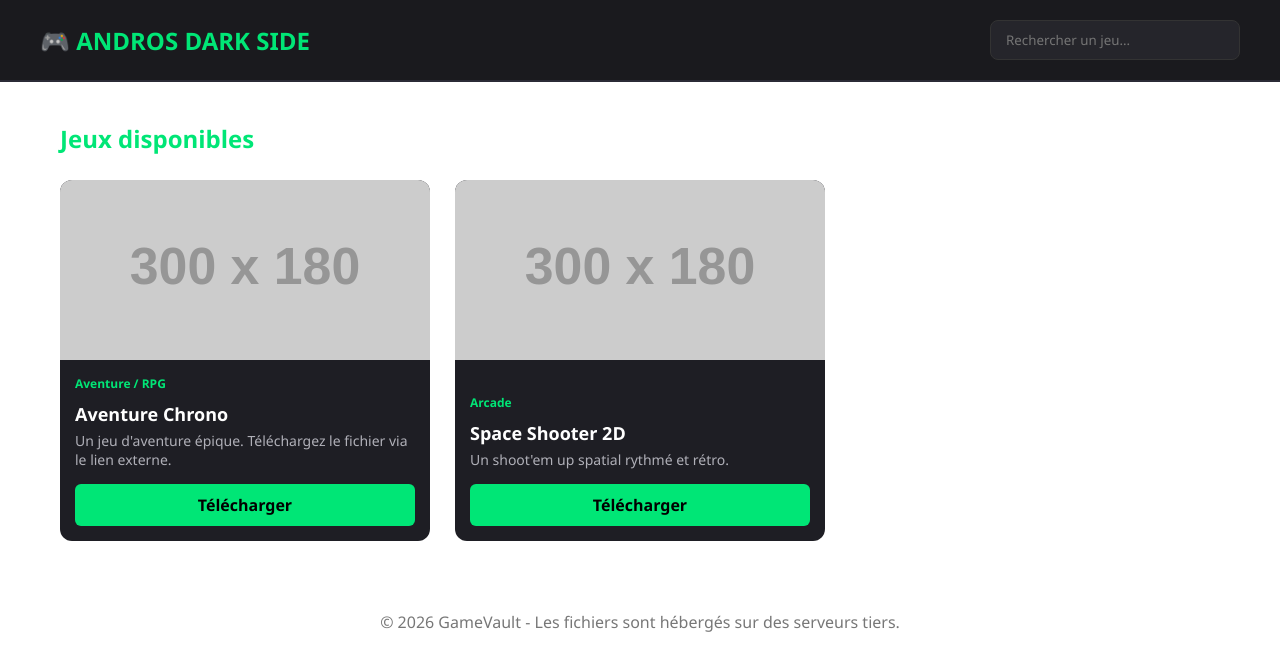
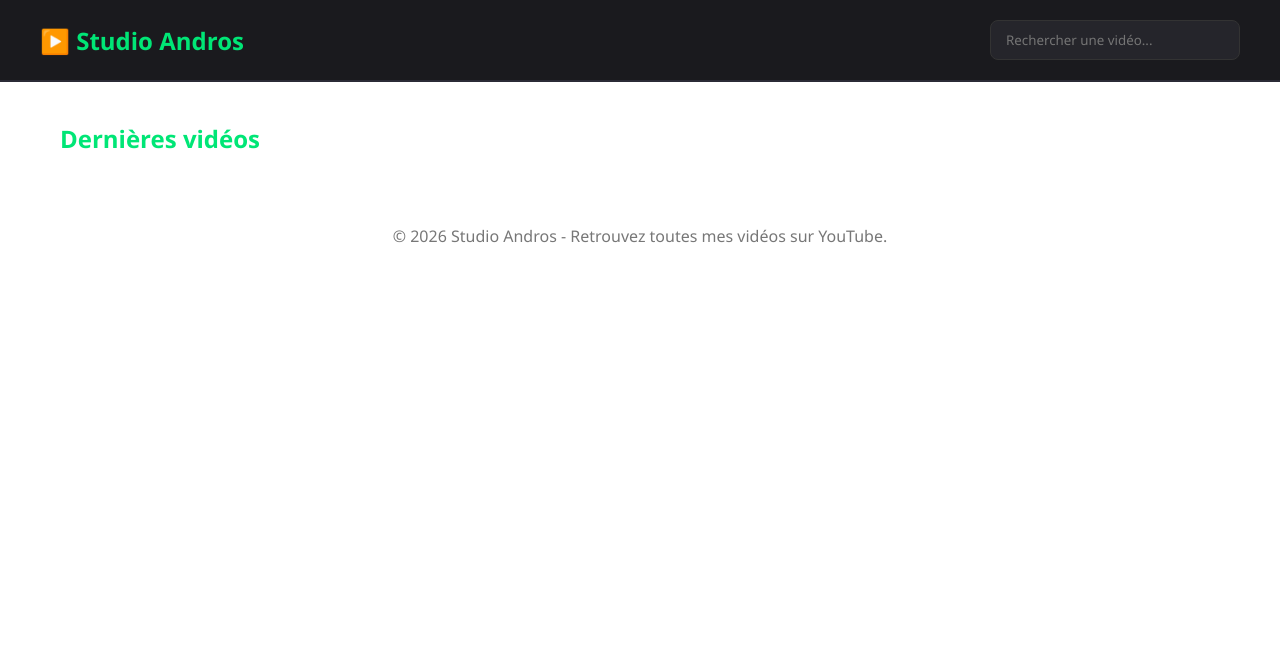
Before and after one commit to androsdarkside/andros_dark_side, a plain HTML site: page index.html in a window 1280 px wide. Drawn offline with Linux system fonts and the light colour scheme; placeholder pictures from the web are drawn by us.

Commit message:
Update index.html for YouTube channel promotion

```diff
--- a/index.html
+++ b/index.html
@@ -3,24 +3,25 @@
 <head>
     <meta charset="UTF-8">
     <meta name="viewport" content="width=device-width, initial-scale=1.0">
-    <title>Téléchargement de Jeux</title>
+    <title>Ma Chaîne YouTube</title>
     <link rel="stylesheet" href="style.css">
 </head>
 <body>
 
     <header>
-        <div class="logo">🎮 ANDROS DARK SIDE</div>
-        <input type="text" id="searchInput" placeholder="Rechercher un jeu...">
+        <div class="logo">▶️ Studio Andros</div>
+        <input type="text" id="searchInput" placeholder="Rechercher une vidéo...">
     </header>
 
     <main>
-        <h2>Jeux disponibles</h2>
-        <div id="gamesGrid" class="games-grid">
-            </div>
+        <h2>Dernières vidéos</h2>
+        <div id="videosGrid" class="videos-grid">
+            <!-- Les vidéos s'afficheront ici -->
+        </div>
     </main>
 
     <footer>
-        <p>&copy; 2026 GameVault - Les fichiers sont hébergés sur des serveurs tiers.</p>
+        <p>&copy; 2026 Studio Andros - Retrouvez toutes mes vidéos sur YouTube.</p>
     </footer>
 
     <script src="script.js"></script>
```
